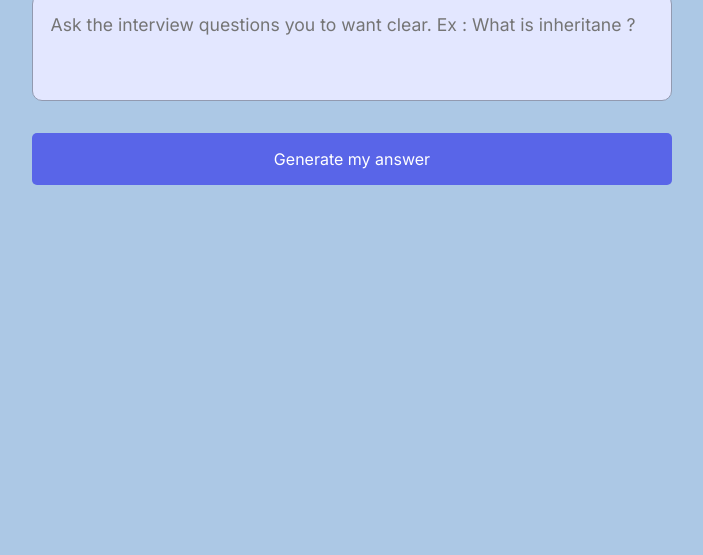
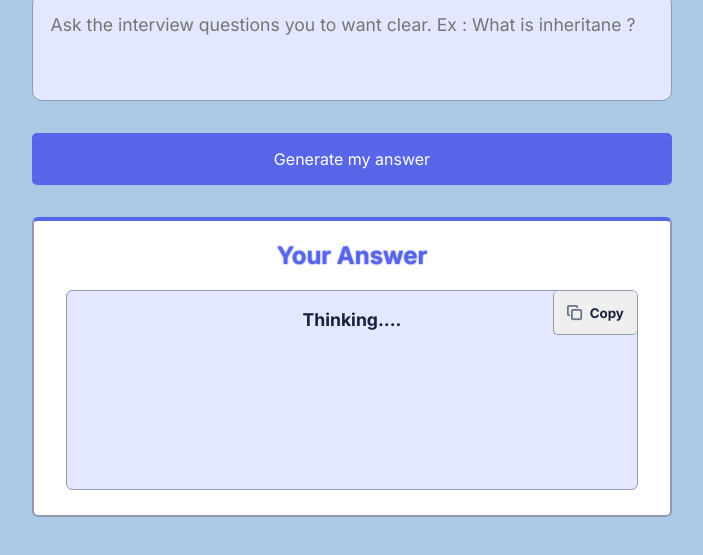
Before and after one commit to SANJAY-3001/AnswerPilot, a plain HTML site: page index.html in a window 1280 px wide. Shown: the part 199-754 px from the top of the page, without its empty margins (288-991 px from the left). Drawn offline with Linux system fonts and the light colour scheme.

Commit message:
create and style answer section

```diff
--- a/index.html
+++ b/index.html
@@ -26,6 +26,21 @@
                         <button class="btn primary-btn">Generate my answer</button>
                     </form>
                 </section>
+                <section class="answer-section">
+                    <h2>Your Answer</h2>
+                    <div class="output-container">
+                        <button class="btn copy-btn">
+                            <img src="images/copy-icon.png">
+                            <span>Copy</span>
+                        </button>
+
+                        <p class="placeholder-text">Thinking....</p>
+
+                        <div class="output-content">
+
+                        </div>
+                    </div>
+                </section>
             </main>
         </div>
     </body>
--- a/style.css
+++ b/style.css
@@ -69,3 +69,59 @@ textarea.user-input:focus {
     padding: 1em 2em;
     margin-top: 2em;
 }
+
+
+
+/* Answer Section */
+
+.answer-section h2 {
+    color: #5965E8;
+    text-shadow: 0 0 2px #5965E8;
+    text-align: center;
+}
+
+.answer-section {
+    margin-top: 2em;
+    min-height: 300px;
+    border: 2px solid #929AB0;
+    border-top: 4px solid #5965E8;
+    border-radius: 6px;
+    background-color: #FFFFFF;
+}
+
+.output-container {
+    width: 90%;
+    margin: 1em auto;
+    min-height: 200px;
+    border: 1px solid #929AB0;
+    border-radius: 6px;
+    background-color: #E3E7FF;
+    color: #18213D;
+    position: relative;
+}
+
+.copy-btn {
+    position: absolute;
+    top: 0;
+    right: 0;
+    display: flex;
+    align-items: center;
+    color: #18213D;
+    gap: 0.5em;
+    padding: 1em;
+    border-left: 1px solid #929AB0;
+    border-bottom: 1px solid #929AB0;
+    font-weight: 700;
+}
+
+
+.output-content {
+    padding: 1em;
+}
+
+.placeholder-text {
+    color: #18213D;
+    text-align: center;
+    font-size: 1.1rem;
+    font-weight: 700;
+}
```
Also changed, not shown: images/copy-icon.png (added).
